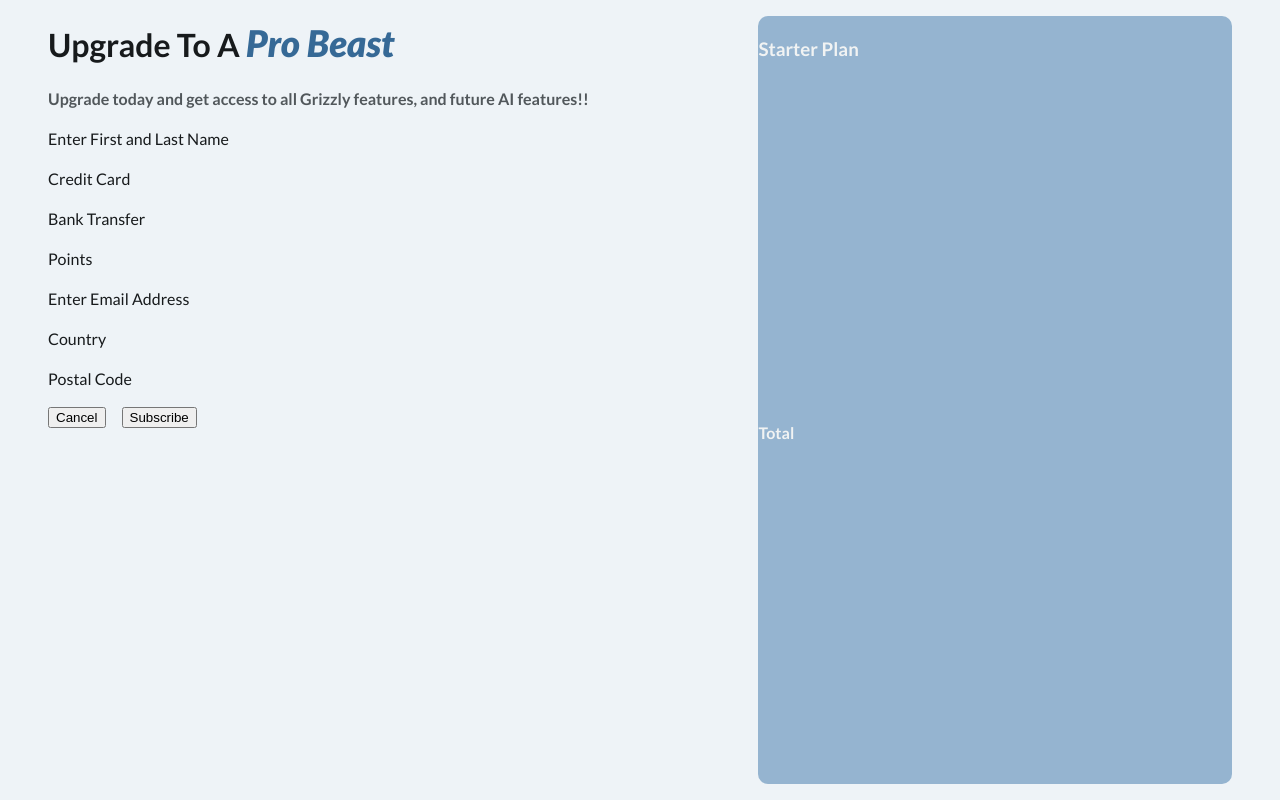
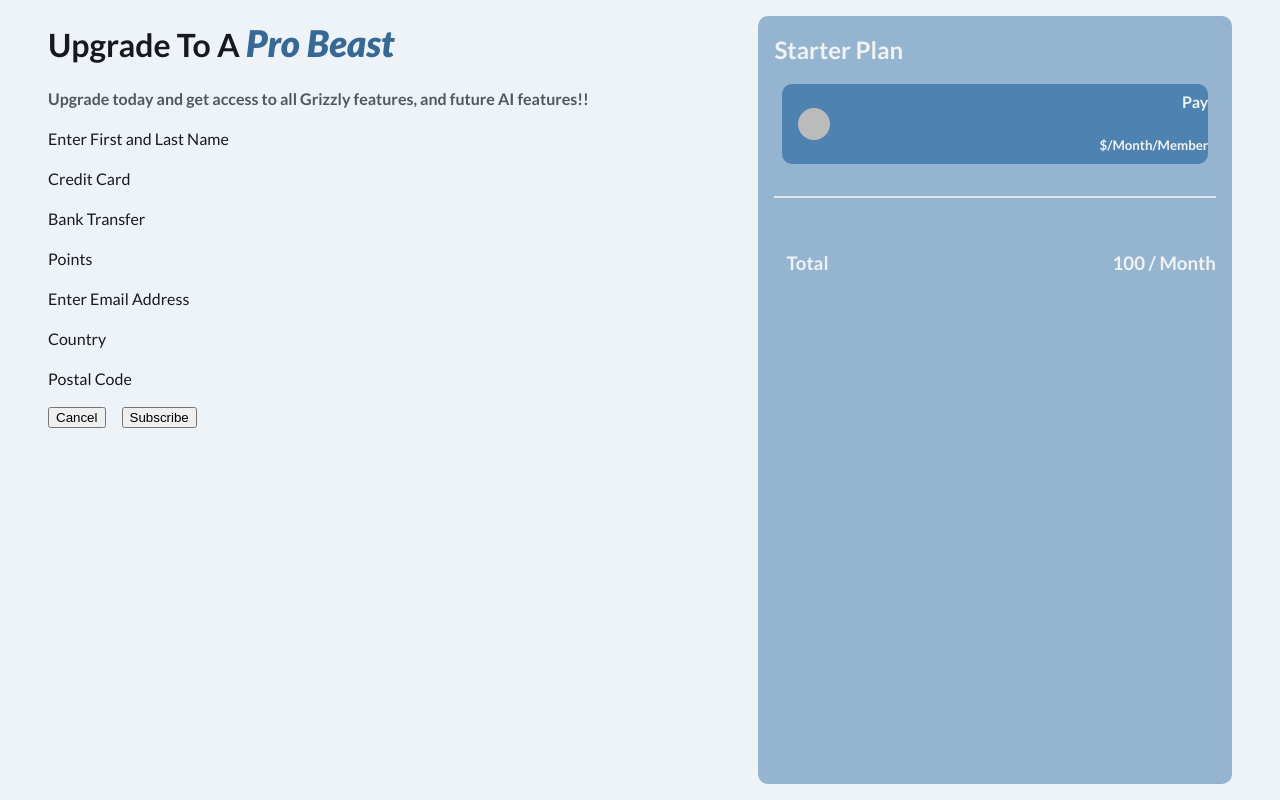
Before and after one commit to IkarosKurtz/Grizzly-Subscription, a React (Vite) app: page / in a window 1280 px wide. Built offline with nearby package versions, Linux system fonts and the light colour scheme.

Commit message:
feat: :sparkles: Componentes de Opciones de Compra Iniciados

```diff
--- a/src/components/OptionPay/OptionPay.css
+++ b/src/components/OptionPay/OptionPay.css
@@ -0,0 +1,40 @@
+.left{
+    width: 15%;
+    display: flex;
+    justify-content: center;
+    align-items: center;
+    height: 100%;
+}
+
+.right{
+    width: 85%;
+    display: flex;
+    flex-direction: column; /* Keeps items in a column */
+    justify-content: center; /* Centers items vertically */
+    gap: 0.2rem; /* Adjust spacing between "Pay" and "Costo" */
+    margin: 0%;
+}
+
+.dot{
+    height: 2rem;
+    width: 2rem;
+    background-color: #bbb;
+    border-radius: 50%;
+}
+
+.grid{
+    background-color: var(--primary-500);
+    height: 5rem;
+    width: 90%;
+    margin-left: 5%;
+    margin-right: 5%;
+    display: flex;
+    border-radius: 10px;
+}
+
+.half{
+    height: 50%;
+    display: flex;
+    flex-direction: column; /* Keeps items in a column */
+    justify-content: center; /* Centers items vertically */
+}
--- a/src/components/OptionPay/OptionPay.tsx
+++ b/src/components/OptionPay/OptionPay.tsx
@@ -1,9 +1,21 @@
 import './OptionPay.css'
+import '../../models/SubCost'
+import { SubCost } from '../../models/SubCost'
 
-export function OptionPay(){
+export function OptionPay({SubType,Cost}:SubCost){
     return(
-        <div className='Option'>
-
+        <div className='grid'>
+            <div className='left'>
+                <span className='dot'></span>
+            </div>
+            <div className='right'>
+                <div className='half'>
+                    <h4>Pay {SubType}</h4>
+                </div>
+                <div className='half'>
+                    <h5>${Cost}/Month/Member</h5>
+                </div>
+            </div>
         </div>
     )
 }
--- a/src/components/PaymentOption/PaymentOptions.css
+++ b/src/components/PaymentOption/PaymentOptions.css
@@ -1,7 +1,31 @@
 .select-plan {
-    display: grid;
+    display: block;
     width: 40%;
     background-color: var(--primary-300);
     color: var(--text-50);
     border-radius: 10px;
-  }
+}
+
+.separador{
+  margin: 2rem 1rem 2rem 1rem;
+  border: none;
+  background-color: var(--primary-100);
+  height: 2px;
+}
+
+.title{
+  margin: 1rem;
+}
+
+.total{
+  margin: 1rem;
+  display: flex;
+}
+
+.left{
+  text-align: left;
+}
+
+.right{
+  text-align: right;
+}
--- a/src/components/PaymentOption/PaymentOptions.tsx
+++ b/src/components/PaymentOption/PaymentOptions.tsx
@@ -1,10 +1,16 @@
 import "./PaymentOptions.css"
+import { OptionPay } from "../OptionPay/OptionPay"
 
 export function PaymentOptions(){
     return(
         <div className="select-plan">
-            <h3>Starter Plan</h3>
-            <h4>Total</h4>
+            <h2 className="title">Starter Plan</h2>
+            <OptionPay/>
+            <hr className="separador"/>
+            <div className="total">
+                <h3 className="left">Total</h3>
+                <h3 className="right">100 / Month</h3>
+            </div>
         </div>
     )
 }
--- /dev/null
+++ b/src/models/SubCost.ts
@@ -0,0 +1,5 @@
+
+export interface SubCost{
+    SubType : string,
+    Cost : number
+}
```
